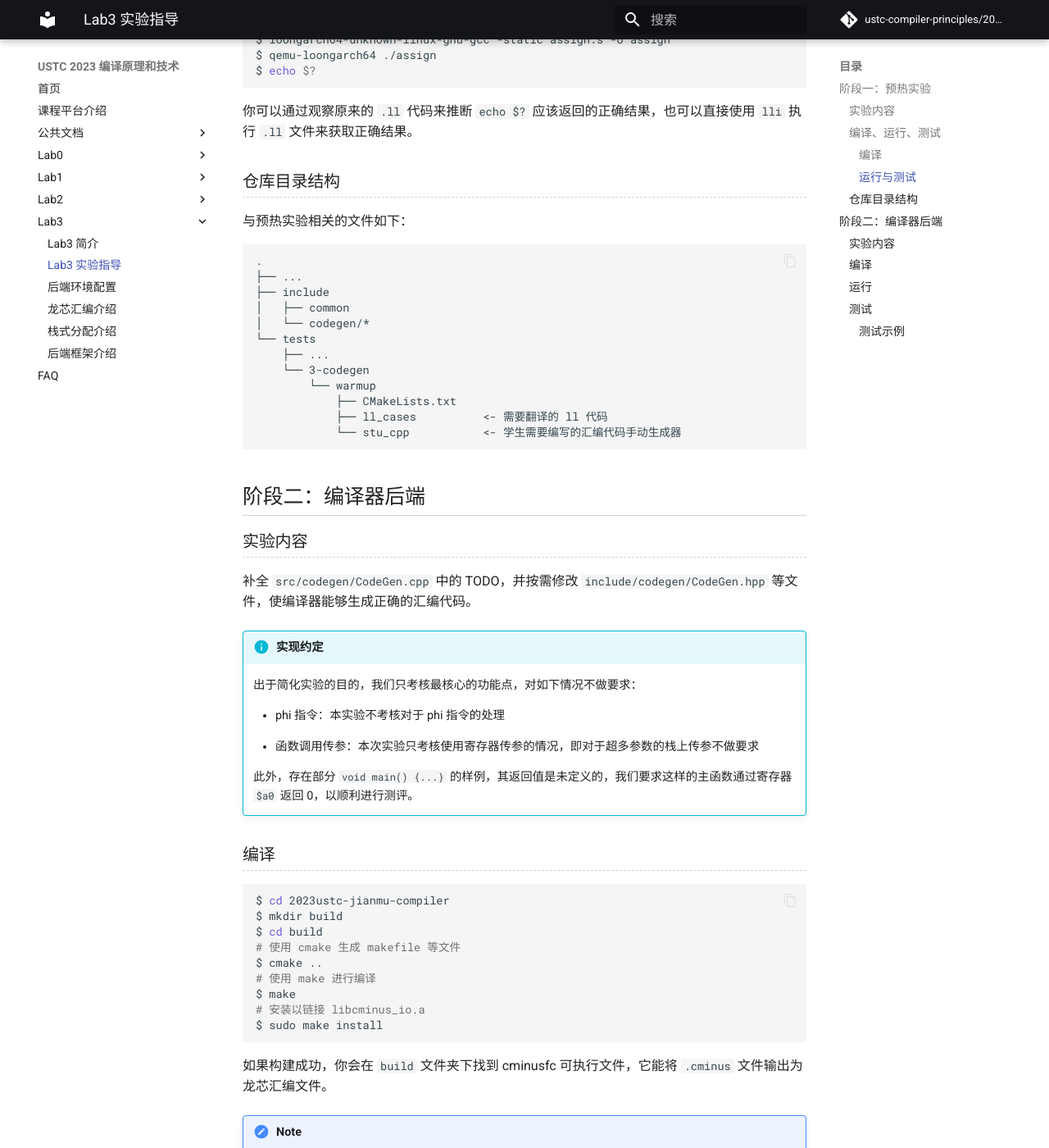
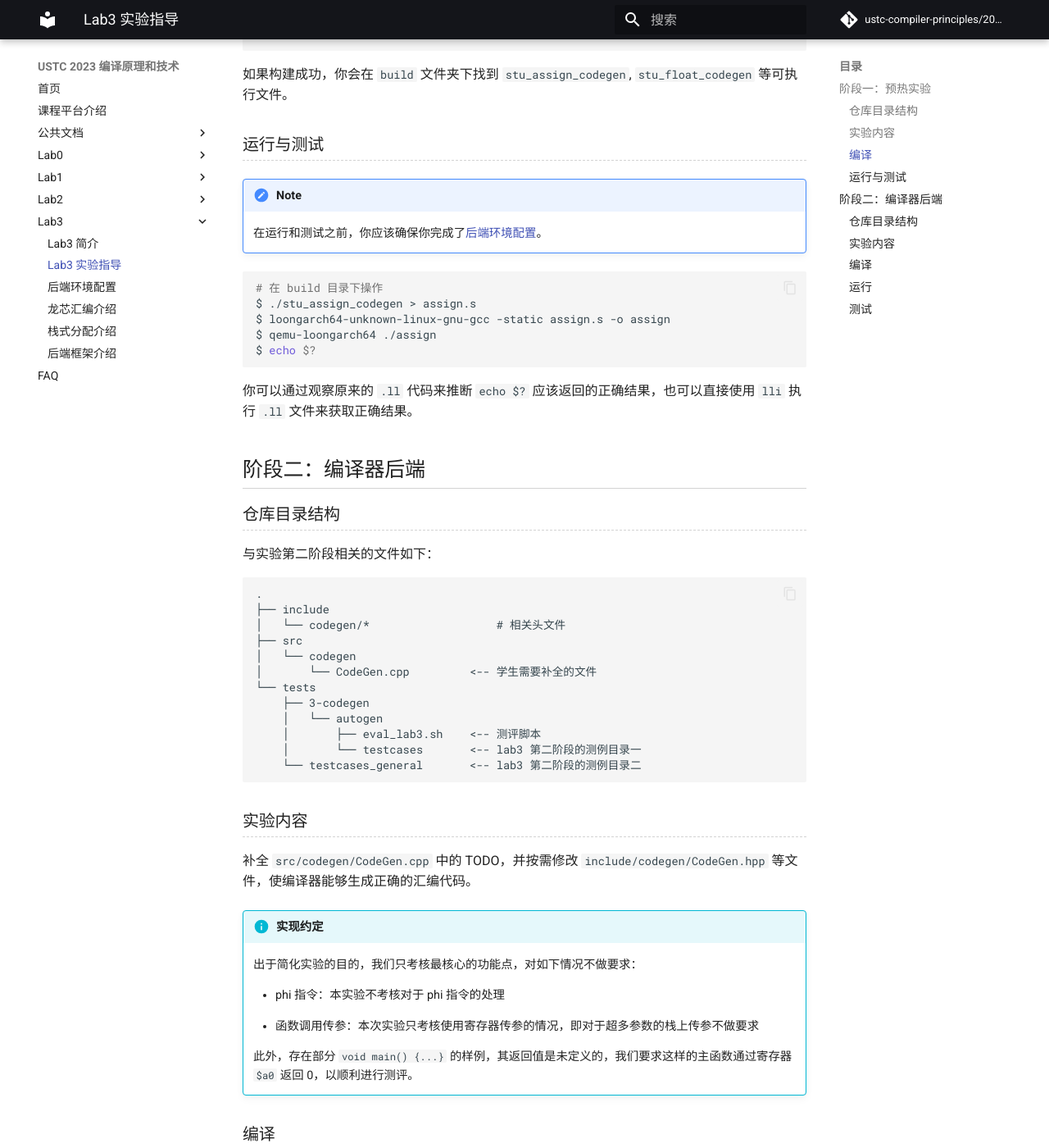
Before and after one commit to ustc-compiler-principles/2023, an MkDocs documentation site: the page built from docs/lab3/guidance.md, in a window 1280 px wide and 1400 px high, scrolled down 965 px. Shown: the whole window at 82% size. Built offline with MkDocs 1.6.1 and Material for MkDocs 9.7.7, drawn with Linux system fonts in a browser that asks for light colours; comment, search, counter and statistics services are not loaded; some of the changed lines change nothing that is shown; some of the changed text lies outside the part shown.

Commit message:
lab3: explain file structure for stage2

````diff
--- a/docs/lab3/guidance.md
+++ b/docs/lab3/guidance.md
@@ -1,42 +1,6 @@
 # Lab3 实验指导
 
 ## 阶段一：预热实验
-
-### 实验内容
-
-实验在 `tests/3-codegen/warmup/ll_cases/` 目录下提供了六个 `.ll` 文件。学生需要在 `tests/3-codegen/warmup/stu_cpp/` 目录中，依次完成 `assign_codegen.cpp`、`float_codegen.cpp`、`global_codegen.cpp`、`function_codegen.cpp`、`icmp_codegen.cpp` 和 `fcmp_codegen.cpp` 六个 C++ 程序中的 TODO。这六个程序运行后应该能够生成 `tests/3-codegen/warmup/ll_cases/` 目录下六个 `.ll` 文件对应的汇编程序。
-
-### 编译、运行、测试
-
-#### 编译
-
-```shell
-$ cd 2023ustc-jianmu-compiler
-$ mkdir build
-$ cd build
-# 使用 cmake 生成 makefile 等文件
-$ cmake ..
-# 使用 make 进行编译
-$ make
-```
-
-如果构建成功，你会在 `build` 文件夹下找到 `stu_assign_codegen`, `stu_float_codegen` 等可执行文件。
-
-#### 运行与测试
-
-!!! note
-
-    在运行和测试之前，你应该确保你完成了[后端环境配置](./environment.md)。
-
-```shell
-# 在 build 目录下操作
-$ ./stu_assign_codegen > assign.s
-$ loongarch64-unknown-linux-gnu-gcc -static assign.s -o assign
-$ qemu-loongarch64 ./assign
-$ echo $?
-```
-
-你可以通过观察原来的 `.ll` 代码来推断 `echo $?` 应该返回的正确结果，也可以直接使用 `lli` 执行 `.ll` 文件来获取正确结果。
 
 ### 仓库目录结构
 
@@ -57,7 +21,60 @@ $ echo $?
             └── stu_cpp           <- 学生需要编写的汇编代码手动生成器
 ```
 
+### 实验内容
+
+实验在 `tests/3-codegen/warmup/ll_cases/` 目录下提供了六个 `.ll` 文件。学生需要在 `tests/3-codegen/warmup/stu_cpp/` 目录中，依次完成 `assign_codegen.cpp`、`float_codegen.cpp`、`global_codegen.cpp`、`function_codegen.cpp`、`icmp_codegen.cpp` 和 `fcmp_codegen.cpp` 六个 C++ 程序中的 TODO。这六个程序运行后应该能够生成 `tests/3-codegen/warmup/ll_cases/` 目录下六个 `.ll` 文件对应的汇编程序。
+
+### 编译
+
+```shell
+$ cd 2023ustc-jianmu-compiler
+$ mkdir build
+$ cd build
+# 使用 cmake 生成 makefile 等文件
+$ cmake ..
+# 使用 make 进行编译
+$ make
+```
+
+如果构建成功，你会在 `build` 文件夹下找到 `stu_assign_codegen`, `stu_float_codegen` 等可执行文件。
+
+### 运行与测试
+
+!!! note
+
+    在运行和测试之前，你应该确保你完成了[后端环境配置](./environment.md)。
+
+```shell
+# 在 build 目录下操作
+$ ./stu_assign_codegen > assign.s
+$ loongarch64-unknown-linux-gnu-gcc -static assign.s -o assign
+$ qemu-loongarch64 ./assign
+$ echo $?
+```
+
+你可以通过观察原来的 `.ll` 代码来推断 `echo $?` 应该返回的正确结果，也可以直接使用 `lli` 执行 `.ll` 文件来获取正确结果。
+
 ## 阶段二：编译器后端
+
+### 仓库目录结构
+
+与实验第二阶段相关的文件如下：
+
+```
+.
+├── include
+│   └── codegen/*					# 相关头文件
+├── src
+│   └── codegen
+│       └── CodeGen.cpp     	<-- 学生需要补全的文件
+└── tests
+    ├── 3-codegen
+    │   └── autogen
+    │       ├── eval_lab3.sh	<-- 测评脚本
+    │		└── testcases 		<-- lab3 第二阶段的测例目录一
+    └── testcases_general		<-- lab3 第二阶段的测例目录二
+```
 
 ### 实验内容
 
@@ -136,8 +153,6 @@ $ qemu-loongarch64 ./test
 出现错误时请查阅相关文件。
 
 在结束测评后，你可以使用 `./cleanup.sh` **清空**上述文件/目录，以保持仓库的清爽。
-
-#### 测试示例
 
 以下是评测脚本的**使用示例**：
 
````
